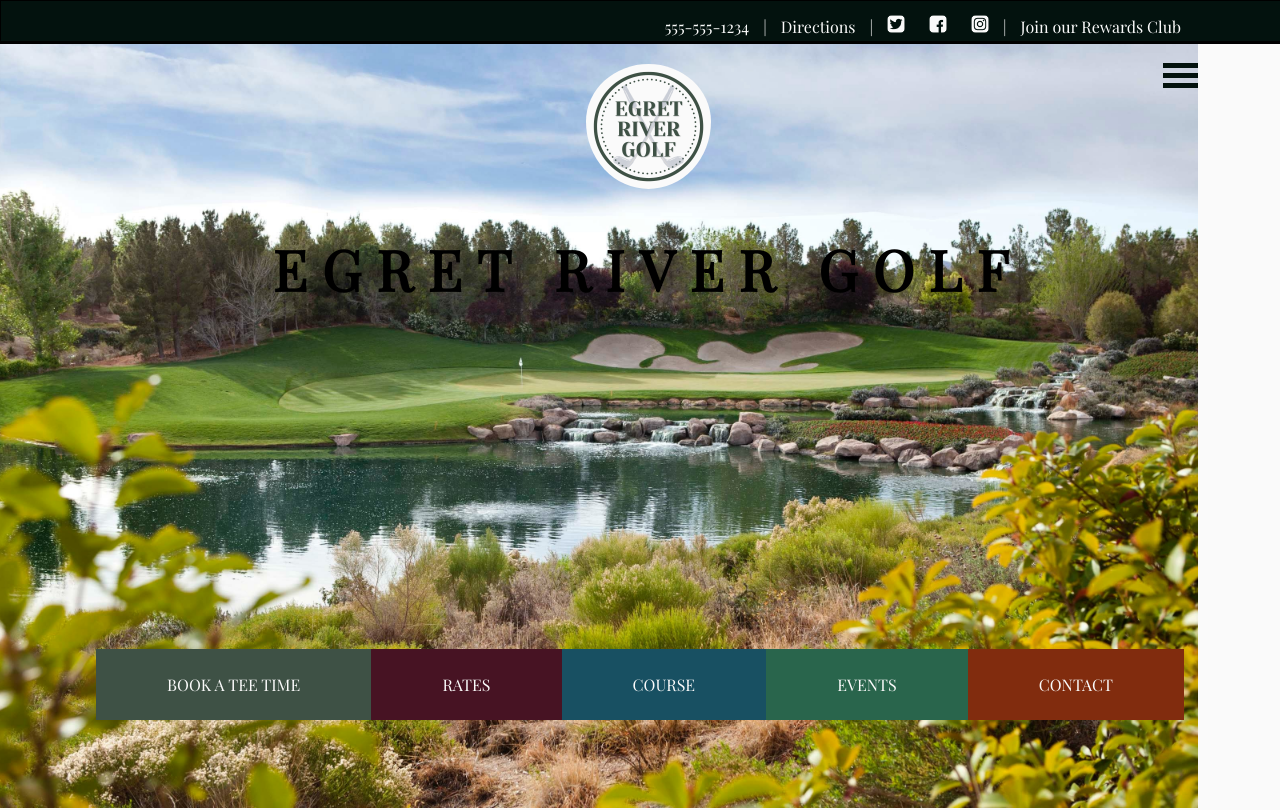
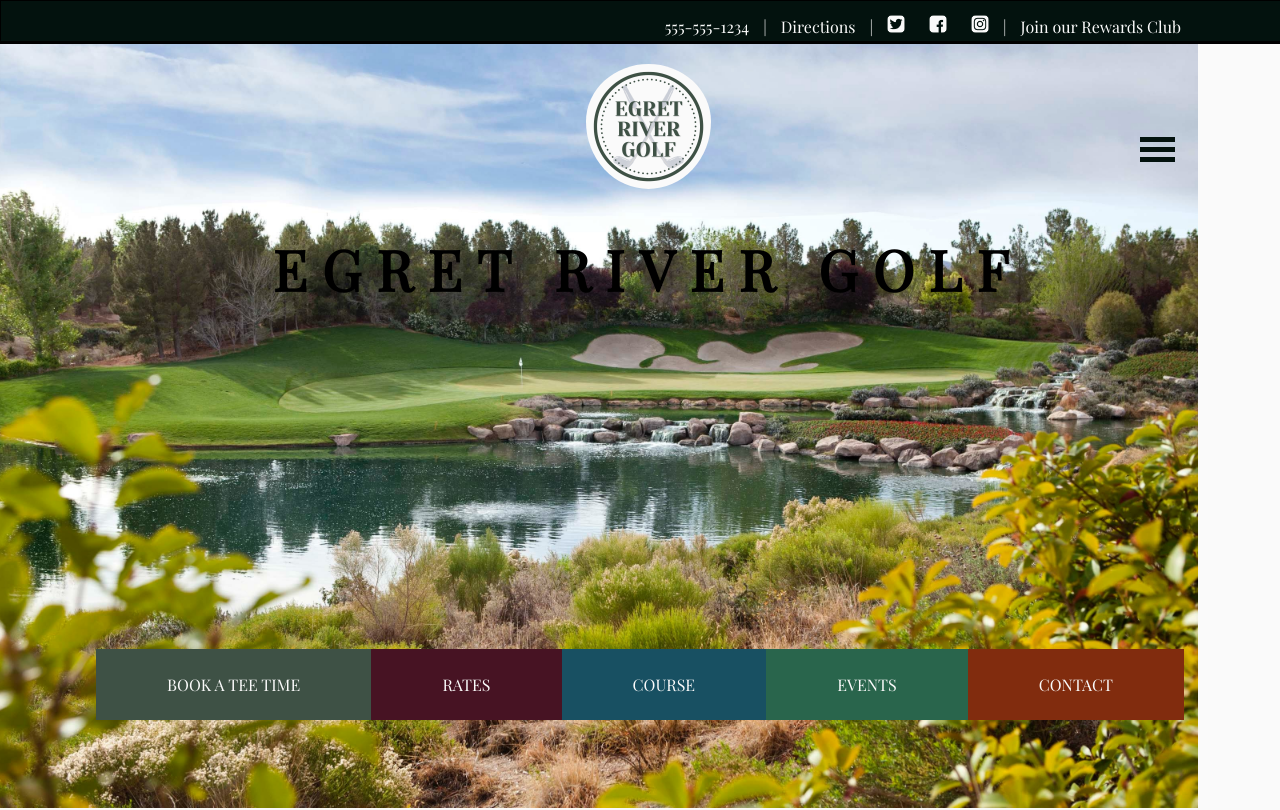
Before and after one commit to jessicakjang/concept-golfCourseSite, a plain HTML site: page golfCourseSite/index.html in a window 1280 px wide. Shown: the top 810 px of the page. Drawn offline with nearby package versions, Linux system fonts and the light colour scheme; a script that the page names is missing.

Commit message:
menu btn positioning

```diff
--- a/golfCourseSite/style.scss
+++ b/golfCourseSite/style.scss
@@ -10,11 +10,6 @@ $button-4: #29654c;
 $button-5: #812c0e;
 $breakpoint: 1000px;
 $landing-breakpoint: 1300px;
-// $button-1: #098C9A;
-// $button-2: #785964;
-// $button-3: #847979;
-// $button-4: #89D1AC;
-// $button-5: #EFCB68;
 
 // global styles
 html {
@@ -192,8 +187,8 @@ h2 { font-size: 2em; }
 
         .openbtn {
             position: absolute;
-            top: 30px;
-            right: 80px;
+            top: 30%;
+            right: 8%;
             padding: 20px;
 
             .bar {
```
Also changed, not shown: golfCourseSite/style.css, 1 other file.
